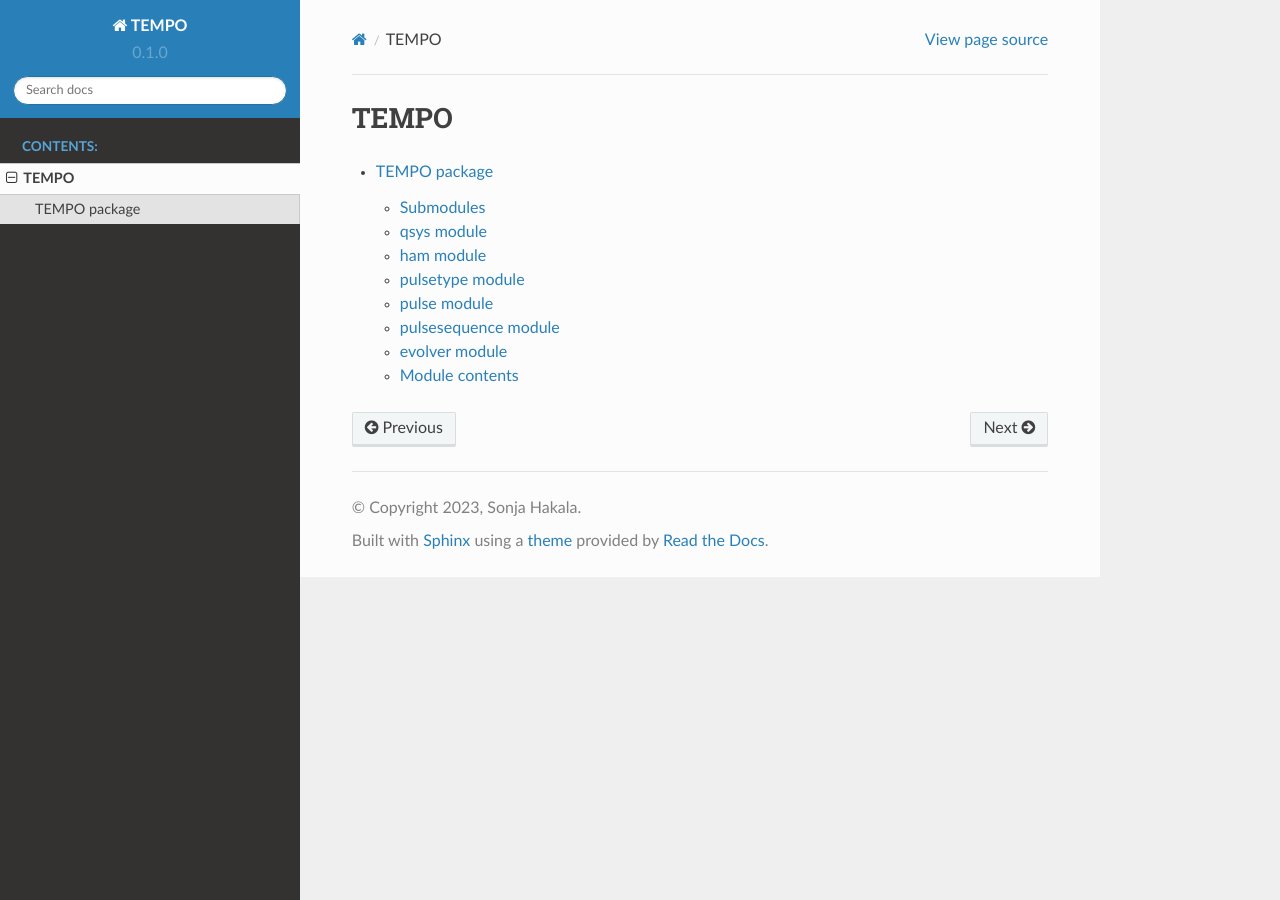
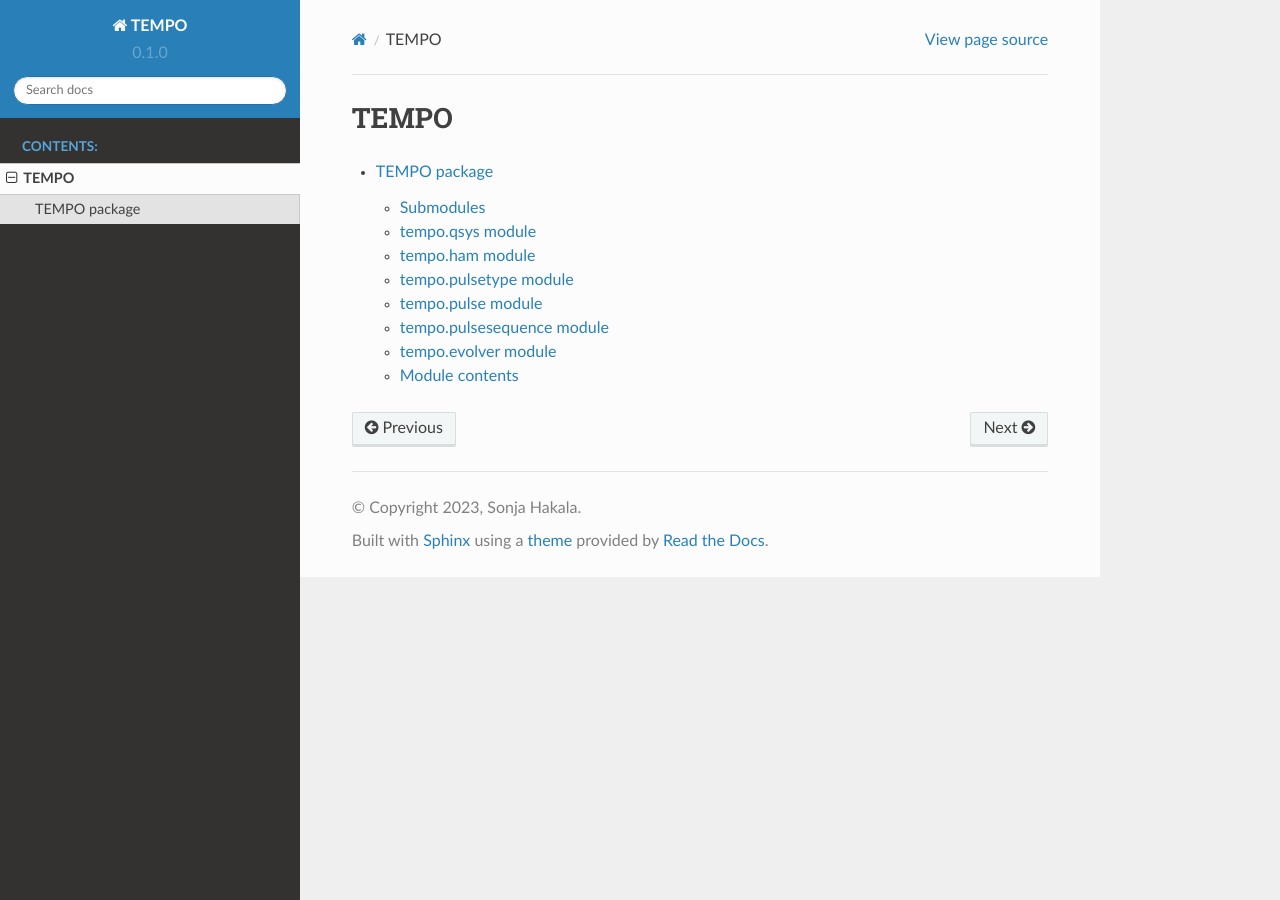
Before and after one commit to hakalasonja/TEMPO, a Sphinx documentation site: the page built from docs/source/modules.rst, in a window 1280 px wide. Built offline with Sphinx 7.4.7 and the Read the Docs theme 2.0.0, drawn with Linux system fonts in a browser that asks for light colours.

Commit message:
Update tempo.rst

```diff
--- a/docs/source/tempo.rst
+++ b/docs/source/tempo.rst
@@ -4,50 +4,50 @@ TEMPO package
 Submodules
 ----------
 
-qsys module
+tempo.qsys module
 ---------------------
 
-.. automodule:: qsys
+.. automodule:: tempo.qsys
    :members:
    :undoc-members:
    :show-inheritance:
 
-ham module
+tempo.ham module
 --------------------
 
-.. automodule:: ham
+.. automodule:: tempo.ham
    :members:
    :undoc-members:
    :show-inheritance:
 
-pulsetype module
+tempo.pulsetype module
 --------------------------
 
-.. automodule:: pulsetype
+.. automodule:: tempo.pulsetype
    :members:
    :undoc-members:
    :show-inheritance:
 
-pulse module
+tempo.pulse module
 ----------------------
 
-.. automodule:: pulse
+.. automodule:: tempo.pulse
    :members:
    :undoc-members:
    :show-inheritance:
 
-pulsesequence module
+tempo.pulsesequence module
 ------------------------------
 
-.. automodule:: pulsesequence
+.. automodule:: tempo.pulsesequence
    :members:
    :undoc-members:
    :show-inheritance:
 
-evolver module
+tempo.evolver module
 ------------------------
 
-.. automodule:: evolver
+.. automodule:: tempo.evolver
    :members:
    :undoc-members:
    :show-inheritance:
```
